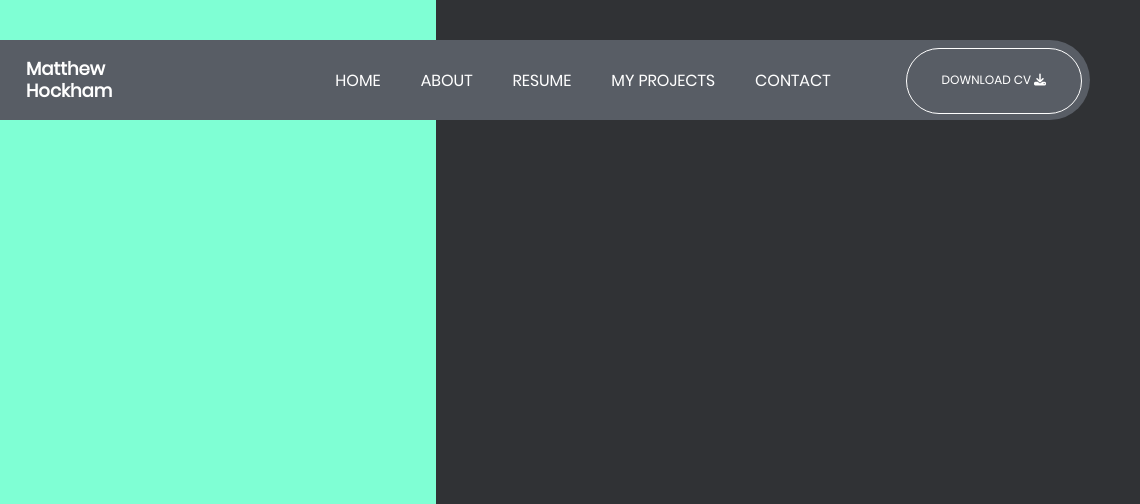
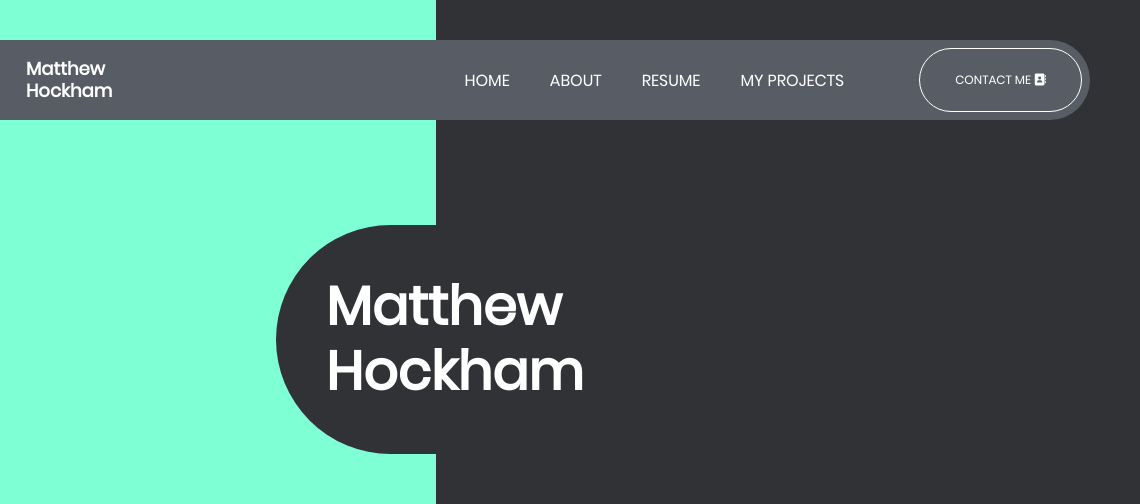
Before and after one commit to MatthewHockham/portfolio.github.io, a plain HTML site: page index.html in a window 1280 px wide. Shown: the top 504 px of the page, 140-1280 px from the left. Drawn offline with Linux system fonts and the light colour scheme; files whose address does not match are found by name.

Commit message:
Start on main content of website & Couple of fixes

```diff
--- a/css/stylesheet.css
+++ b/css/stylesheet.css
@@ -1,6 +1,10 @@
 @charset "utf-8";
 
 @font-face { font-family: Poppins; src: url('Poppins-Regular.ttf'); } /* Doesn't work */
+
+* {
+    box-sizing: border-box;
+}
 
 body {
     overflow-x: hidden;
@@ -10,7 +14,7 @@ body {
     background-color: #303235;
 }
 
-header {
+div {
     display: block;
 }
 
@@ -63,7 +67,7 @@ header {
     max-width: 100%;
 }
 
-.btn.download-cv-btn {
+.btn.contact-me-btn {
     float: right;
     margin-top: 8px;
     margin-right: 8px;
@@ -151,3 +155,70 @@ li {
     filter: grayscale(100%);
     mix-blend-mode: luminosity;
 }
+
+.section {
+    position: relative;
+    overflow: hidden;
+    padding-left: 8%;
+    padding-right: 8%;
+    padding-top: 70px;
+    padding-bottom: 70px;
+    border-bottom: 1px solid #585d65;
+}
+
+.section.start{
+    margin: 0;
+    padding-top: 0;
+    padding-left: 0;
+    padding-bottom: 0;
+    position: relative;
+    overflow: visible;
+    height: 100vh;
+    z-index: 11;
+}
+
+.central {
+    display: table !important;
+    table-layout: fixed !important;
+    height: 100% !important;
+    position: relative !important;
+    top: 0;
+    left: 0;
+    z-index: 2;
+}
+
+.full-width {
+    max-width: 100% !important;
+    width: 100% !important;
+}
+
+.central-vertical {
+    display: table-cell !important;
+    vertical-align: middle !important;
+}
+
+.section.start .h-title {
+    margin: 225px 0 0 32.5vw;
+    padding: 50px;
+    font-size: 4.2vw;
+    line-height: 1.2;
+    font-weight: 800;
+    color: #fff;
+    background: #303235;
+    word-break: break-word;
+    word-wrap: break-word;
+    border-radius: 264px;
+}
+
+h1 {
+    font-size: 34px;
+}
+
+h1 {
+    display: block;
+    margin-block-start: 0.67em;
+    margin-block-end: 0.67em;
+    margin-inline-start: 0px;
+    margin-inline-end: 0px;
+    font-weight: bold;
+}
--- a/index.html
+++ b/index.html
@@ -3,7 +3,7 @@
 
     <head>
         <meta charset="UTF-8">
-        <meta name="viewport" content="width=device-width, initial-scale=1, user-scalable=no">
+        <meta name="viewport" content="width=device-width, initial-scale=1.0">
         <!-- Title of the Webpage -->
         <title>Portfolio - Matthew Hockham</title>
         <!-- Meta tag for SEO -->
@@ -39,10 +39,10 @@
         <!-- Mobile Menu Button -->
              <a href="#" class="menu-btn"></a>
 
-        <!-- Download CV Button -->
-            <a href="extfiles/Matthew Hockham CV.docx" class="btn download-cv-btn">
-                DOWNLOAD CV
-                <i class="icon fas fa-download"></i>
+        <!-- Contact Me Button -->
+            <a href="#" class="btn contact-me-btn">
+                CONTACT ME
+                <i class="fa-solid fa-address-book"></i>
             </a>
 
 
@@ -62,9 +62,6 @@
                         <li class="menu-item">
                             <a href="#projects">MY PROJECTS</a>
                         </li>
-                        <li class="menu-item">
-                            <a href="#contact">CONTACT</a>
-                        </li>
                     </ul>
                 </div>
             </div>
@@ -76,7 +73,21 @@
             </div>
          </div>
     <!-- Main Section Begins Here -->
+         <div class="section start" id="section-start">
+            <div class="central full-width">
+                <div class="center-vertical">
+                    <h1 class="h-title">
+                        Matthew
+                        <br>
+                        Hockham
+                    </h1>
 
+                    <div class="content-start">
+
+                    </div>
+                </div>
+            </div>
+         </div>
 
     </body>
 
```
